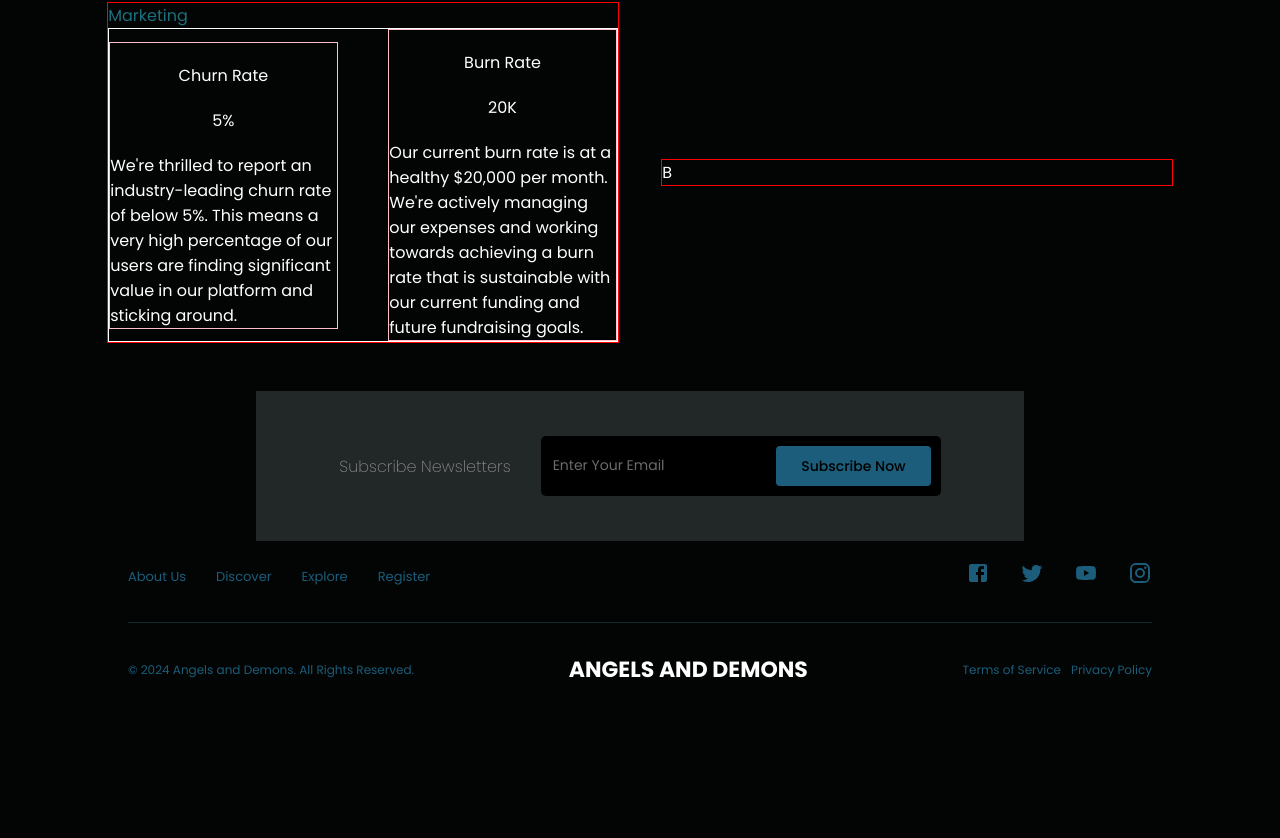
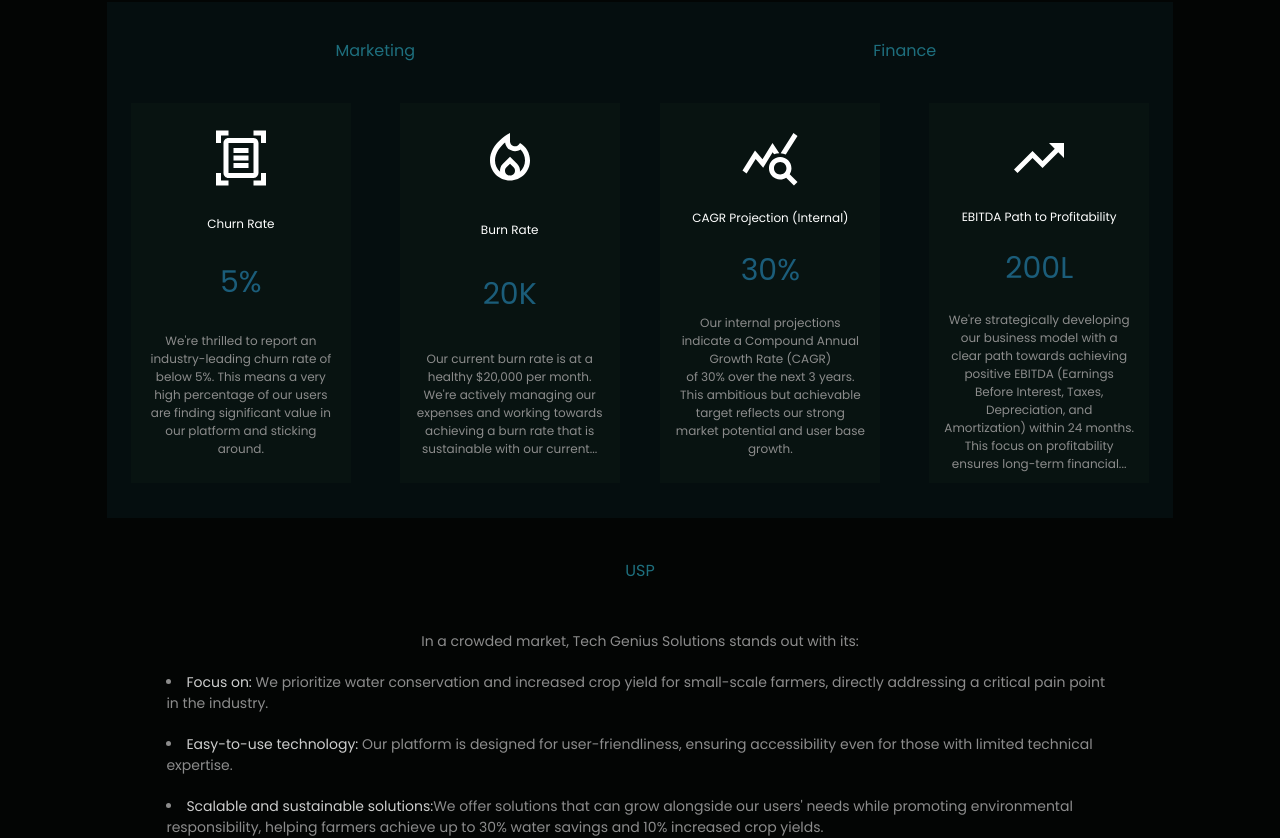
Before and after one commit to KartikSharma2910/Angel_Demons, a React (Create React App) app: page /success-read/1 in a window 1280 px wide. Shown: the part 1670-2508 px from the top of the page. Before the commit the page ends 2388 px from the top, so only its background shows below. Built offline with nearby package versions, Linux system fonts and the light colour scheme.

Commit message:
New changes

```diff
--- a/src/components/common/Banner/DividedBanner/styles.ts
+++ b/src/components/common/Banner/DividedBanner/styles.ts
@@ -11,6 +11,10 @@ const styles: Styles = {
 
   imageContainer: {
     width: "60%",
+    display: {
+      mobile: "none",
+      laptop: "block",
+    },
     height: "100%",
   },
 
@@ -26,19 +30,28 @@ const styles: Styles = {
     justifyContent: "center",
     padding: "0 2rem",
     gap: "20px",
-    width: "40%",
+    width: {
+      mobile: "100%",
+      laptop: "40%",
+    },
     height: "100%",
   },
 
   heading: {
     fontSize: "60px",
-    width: "50%",
+    width: {
+      mobile: "100%",
+      laptop: "50%",
+    },
     textTransform: "uppercase",
   },
 
   description: {
     fontSize: "20px",
-    width: "50%",
+    width: {
+      mobile: "100%",
+      laptop: "50%",
+    },
     fontWeight: 200,
   },
 
--- a/src/components/features/SuccessReadPage/CompanySection/index.tsx
+++ b/src/components/features/SuccessReadPage/CompanySection/index.tsx
@@ -3,6 +3,7 @@ import {
   businessStage,
   contactData,
   features,
+  financeCards,
   marketingCards,
   overviewData,
 } from "constant/SuccessReadPage";
@@ -10,6 +11,15 @@ import { Fragment } from "react/jsx-runtime";
 import styles from "./styles";
 
 const CompanySection = () => {
+  function truncateText(text: string, limit: number) {
+    const words = text.split(" ");
+    if (words.length > limit) {
+      return words.slice(0, limit).join(" ") + "...";
+    } else {
+      return text;
+    }
+  }
+
   return (
     <Box sx={styles.wrapper}>
       <Box sx={styles.quoteWrapper}>
@@ -92,17 +102,59 @@ const CompanySection = () => {
         <Box sx={styles.cardBox}>
           <Box sx={styles.contentHeading}>Marketing</Box>
           <Box sx={styles.card}>
-            {marketingCards.map(({ icon, feature, rate, text }, index) => (
-              <Box sx={styles.cardContent}>
-                <Box>{icon}</Box>
-                <Box>{feature}</Box>
-                <Box>{rate}</Box>
-                <Box>{text}</Box>
+            {marketingCards.map(
+              ({ icon: Icon, feature, rate, text }, index) => (
+                <Box sx={styles.cardContent} key={index}>
+                  <Icon sx={styles.cardIcon} />
+                  <Box sx={styles.feature}>{feature}</Box>
+                  <Box sx={styles.rate}>{rate}</Box>
+                  <Box sx={styles.cardText}>{truncateText(text, 30)}</Box>
+                </Box>
+              )
+            )}
+          </Box>
+        </Box>
+        <Box sx={styles.cardBox}>
+          <Box sx={styles.contentHeading}>Finance</Box>
+          <Box sx={styles.card}>
+            {financeCards.map(({ icon: Icon, feature, rate, text }, index) => (
+              <Box sx={styles.cardContent} key={index}>
+                <Icon sx={styles.cardIcon} />
+                <Box sx={styles.feature}>{feature}</Box>
+                <Box sx={styles.rate}>{rate}</Box>
+                <Box sx={styles.cardText}>{truncateText(text, 30)}</Box>
               </Box>
             ))}
           </Box>
         </Box>
-        <Box sx={styles.cardBox}>B</Box>
+      </Box>
+      <Box sx={styles.contantBox}>
+        <Box sx={styles.contentHeading}>USP</Box>
+        <Box sx={styles.uspText}>
+          <Box sx={styles.headLine}>
+            In a crowded market, Tech Genius Solutions stands out with its:
+          </Box>
+          <Box sx={styles.bulletPoints}>
+            <li>
+              <span className="heading">Focus on:</span> We prioritize water
+              conservation and increased crop yield for small-scale farmers,
+              directly addressing a critical pain point in the industry.
+            </li>
+            <li>
+              <span className="heading">Easy-to-use technology:</span> Our
+              platform is designed for user-friendliness, ensuring accessibility
+              even for those with limited technical expertise.
+            </li>
+            <li>
+              <span className="heading">
+                Scalable and sustainable solutions:
+              </span>
+               We offer solutions that can grow alongside our users' needs while
+              promoting environmental responsibility, helping farmers achieve up
+              to 30% water savings and 10% increased crop yields.
+            </li>
+          </Box>
+        </Box>
       </Box>
     </Box>
   );
--- a/src/components/features/SuccessReadPage/CompanySection/styles.ts
+++ b/src/components/features/SuccessReadPage/CompanySection/styles.ts
@@ -19,16 +19,26 @@ const styles: Styles = {
   },
 
   quote: {
-    width: "70%",
+    width: {
+      mobile: "100%",
+      laptop: "70%",
+    },
     margin: "0 auto",
     textAlign: "center",
-    fontSize: "24px",
+    fontSize: {
+      mobile: "18px",
+      tablet: "20px",
+      laptop: "24px",
+    },
   },
 
   quoteBy: {
     textAlign: "end",
     fontSize: "14px",
-    width: "70%",
+    width: {
+      mobile: "100%",
+      laptop: "70%",
+    },
     margin: "0 auto",
   },
 
@@ -46,27 +56,43 @@ const styles: Styles = {
       mobile: "14px",
       tablet: "16px",
     },
+    textAlign: "center",
     color: "#1E6F7E",
   },
 
   text: {
     textAlign: "center",
-    width: "80%",
+    width: {
+      mobile: "100%",
+      tablet: "80%",
+    },
     margin: "0 auto",
-    fontSize: "14px",
+    fontSize: {
+      mobile: "12px",
+      tablet: "14px",
+    },
     color: "#8C8C8C",
   },
 
   dataContainer: {
-    width: "80%",
+    width: {
+      mobile: "100%",
+      laptop: "80%",
+    },
     display: "flex",
     alignItems: "center",
+    flexWrap: "wrap",
+    rowGap: 3,
     justifyContent: "space-between",
   },
 
   data: {
     display: "flex",
-    width: "25%",
+    width: {
+      mobile: "46%",
+      tablet: "30%",
+      laptop: "20%",
+    },
     alignItems: "center",
     flexDirection: "column",
     gap: "15px",
@@ -156,16 +182,19 @@ const styles: Styles = {
     width: "90%",
     display: "flex",
     alignItems: "center",
+    backgroundColor: "#050E0F",
+    padding: "3% 2%",
     justifyContent: "space-between",
   },
 
   cardBox: {
+    display: "flex",
+    flexDirection: "column",
+    gap: 5,
     width: "48%",
-    border: "1px solid red",
   },
 
   card: {
-    border: "1px solid white",
     display: "flex",
     justifyContent: "space-between",
     alignItems: "center",
@@ -173,13 +202,57 @@ const styles: Styles = {
 
   cardContent: {
     width: "45%",
-    height: "100%",
-    border: "1px solid pink",
     display: "flex",
     flexDirection: "column",
     gap: "20px",
+    padding: "25px 15px",
+    height: "380px",
+    backgroundColor: "#081311",
     justifyContent: "space-between",
     alignItems: "center",
+  },
+
+  cardIcon: {
+    fontSize: "60px",
+  },
+
+  feature: {
+    fontSize: "12px",
+  },
+
+  rate: {
+    fontSize: "30px",
+    color: "#1B5D7A",
+  },
+
+  cardText: {
+    fontSize: "12px",
+    textAlign: "center",
+    color: "#8C8C8C",
+  },
+
+  uspText: {
+    display: "flex",
+    flexDirection: "column",
+    gap: "20px",
+    width: "80%",
+    margin: "0 auto",
+    fontSize: "14px",
+    color: "#8C8C8C",
+    "& .heading": {
+      color: "white",
+      opacity: 0.8,
+    },
+  },
+
+  headLine: {
+    textAlign: "center",
+  },
+
+  bulletPoints: {
+    display: "flex",
+    flexDirection: "column",
+    gap: "20px",
   },
 };
 
--- a/src/constant/SuccessReadPage.ts
+++ b/src/constant/SuccessReadPage.ts
@@ -1,8 +1,12 @@
 import CottageOutlinedIcon from "@mui/icons-material/CottageOutlined";
+import DocumentScannerOutlinedIcon from "@mui/icons-material/DocumentScannerOutlined";
 import GolfCourseOutlinedIcon from "@mui/icons-material/GolfCourseOutlined";
 import LightbulbOutlinedIcon from "@mui/icons-material/LightbulbOutlined";
+import LocalFireDepartmentOutlinedIcon from "@mui/icons-material/LocalFireDepartmentOutlined";
+import QueryStatsIcon from "@mui/icons-material/QueryStats";
 import SavingsOutlinedIcon from "@mui/icons-material/SavingsOutlined";
 import ScaleIcon from "@mui/icons-material/Scale";
+import TrendingUpIcon from "@mui/icons-material/TrendingUp";
 
 export const overviewData = [
   {
@@ -125,13 +129,13 @@ export const features = [
 
 export const marketingCards = [
   {
-    icon: "",
+    icon: DocumentScannerOutlinedIcon,
     feature: "Churn Rate",
     rate: "5%",
     text: "We're thrilled to report an industry-leading churn rate of below 5%. This means a very high percentage of our users are finding significant value in our platform and sticking around.",
   },
   {
-    icon: "",
+    icon: LocalFireDepartmentOutlinedIcon,
     feature: "Burn Rate",
     rate: "20K",
     text: "Our current burn rate is at a healthy  $20,000 per month. We're actively managing our expenses and working towards achieving a burn rate that is sustainable with our current funding and future fundraising goals.",
@@ -140,13 +144,13 @@ export const marketingCards = [
 
 export const financeCards = [
   {
-    icon: "",
+    icon: QueryStatsIcon,
     feature: "CAGR Projection (Internal)",
     rate: "30%",
     text: "Our internal projections indicate a Compound Annual Growth Rate (CAGR) of 30% over the next 3 years. This ambitious but achievable target reflects our strong market potential and user base growth.",
   },
   {
-    icon: "",
+    icon: TrendingUpIcon,
     feature: "EBITDA Path to Profitability",
     rate: "200L",
     text: "We're strategically developing our business model with a clear path towards achieving positive EBITDA (Earnings Before Interest, Taxes, Depreciation, and Amortization) within 24 months. This focus on profitability ensures long-term financial sustainability.",
```
